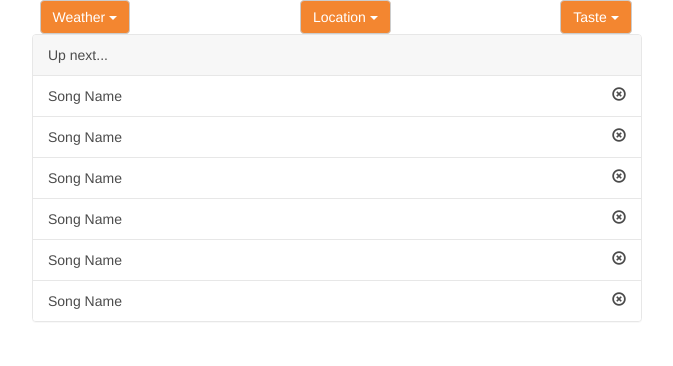
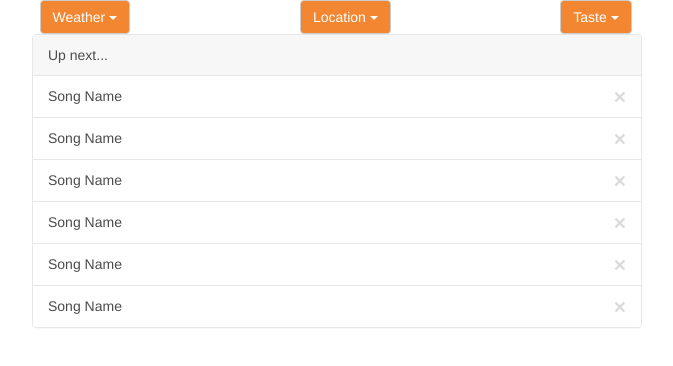
Before and after one commit to abenba01/inTune, a plain HTML site: page main.html in a window 1280 px wide. Shown: the whole page, without its empty margins (303-976 px from the left). Drawn offline with nearby package versions, Linux system fonts and the light colour scheme; some packages are replaced by stand-ins of ours.

Commit message:
added close buttons weeee turn up for hackathon hi guys

```diff
--- a/main.html
+++ b/main.html
@@ -73,22 +73,22 @@
 			<div class="panel-heading" id="list_text">Up next...</div>
 			<div class="list-group">
 				<button type="button" class="list-group-item" id="list_text">Song Name
-					<span class="glyphicon glyphicon-remove-circle pull-right" aria-hidden="true"></span>
+					<span type="button" class="close" aria-label="Close" class="pull-right"aria-hidden="true" >&times;</span>
 				</button>
 				<button type="button" class="list-group-item" id="list_text">Song Name
-					<span class="glyphicon glyphicon-remove-circle pull-right" aria-hidden="true"></span>
+					<span type="button" class="close" aria-label="Close" class="pull-right"aria-hidden="true" >&times;</span>
 				</button>
 				<button type="button" class="list-group-item" id="list_text">Song Name
-					<span class="glyphicon glyphicon-remove-circle pull-right" aria-hidden="true"></span>
+					<span type="button" class="close" aria-label="Close" class="pull-right"aria-hidden="true" >&times;</span>
 				</button>
 				<button type="button" class="list-group-item" id="list_text">Song Name
-					<span class="glyphicon glyphicon-remove-circle pull-right" aria-hidden="true"></span>
+					<span type="button" class="close" aria-label="Close" class="pull-right"aria-hidden="true" >&times;</span>
 				</button>
 				<button type="button" class="list-group-item" id="list_text">Song Name
-					<span class="glyphicon glyphicon-remove-circle pull-right" aria-hidden="true"></span>
+					<span type="button" class="close" aria-label="Close" class="pull-right"aria-hidden="true" >&times;</span>
 				</button>
 				<button type="button" class="list-group-item" id="list_text">Song Name
-					<span class="glyphicon glyphicon-remove-circle pull-right" aria-hidden="true"></span>
+					<span type="button" class="close" aria-label="Close" class="pull-right"aria-hidden="true" >&times;</span>
 				</button>
 			</div>
 		</div>
```
Also changed, not shown: index.html (+0 -1 lines).
